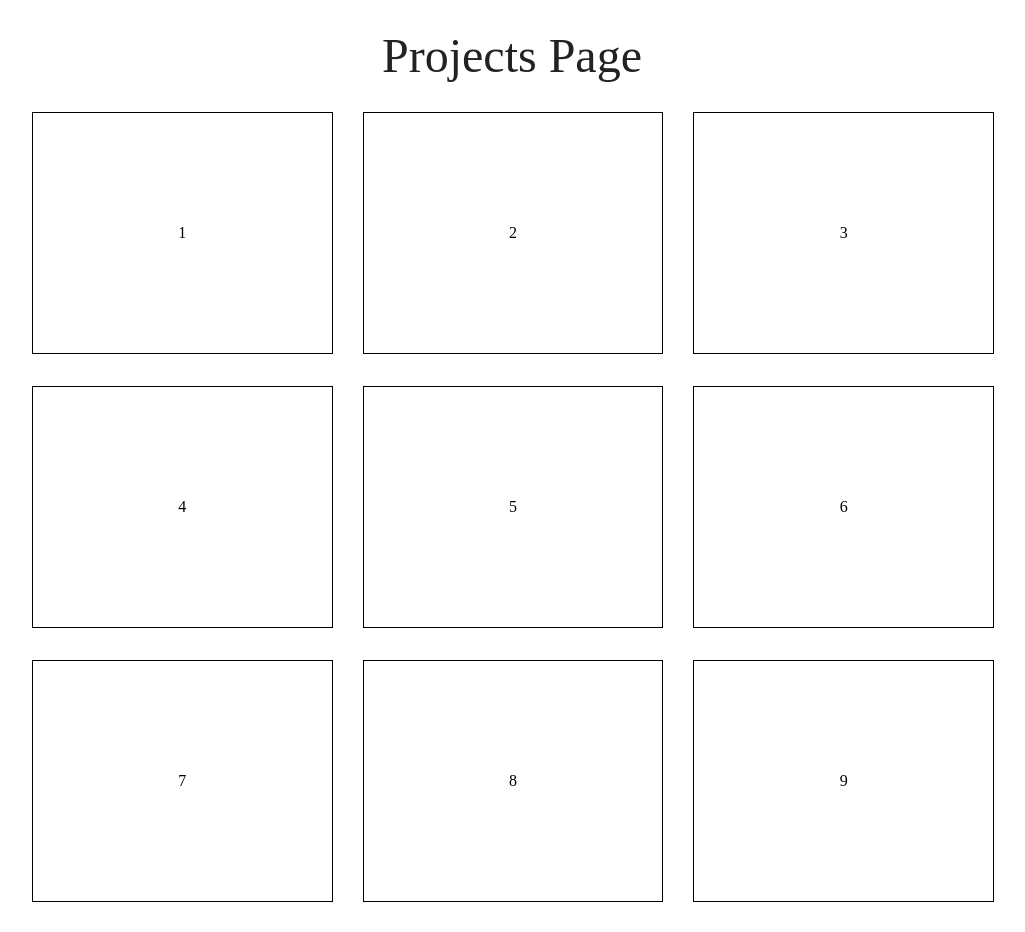
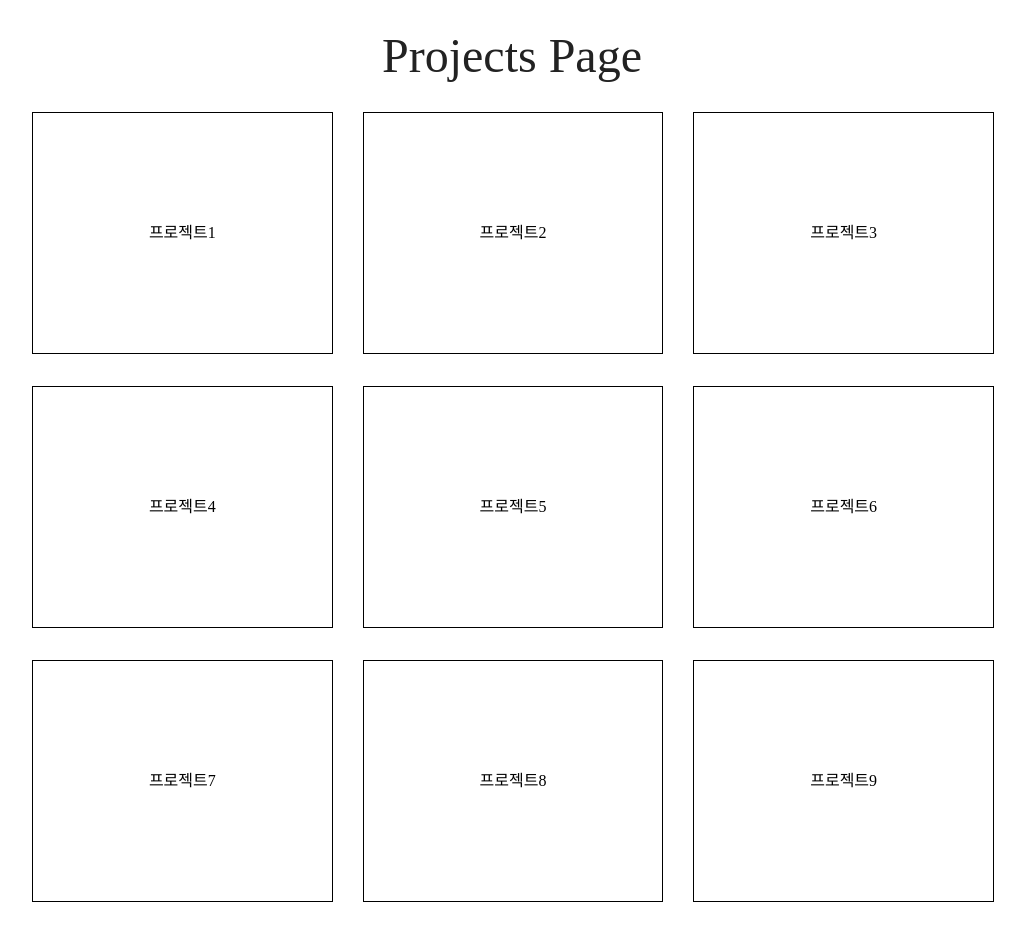
Before and after one commit to startartart/conblog, a React (Vite) app: page /projects in a window 1280 px wide. Shown: the top 932 px of the page, without its empty margins (128-1153 px from the left). Built offline with nearby package versions, Linux system fonts and the light colour scheme.

Commit message:
feat: Projects 데이터 및 이동 구현

```diff
--- a/src/pages/Projects.tsx
+++ b/src/pages/Projects.tsx
@@ -1,28 +1,52 @@
 import styled from 'styled-components';
 import useCurrentMedia from '../hooks/useCurrentMedia';
+import { useNavigate } from 'react-router-dom';
 
 type ProjectLayoutProps = {
   $count: number;
 };
 
+type ProjectListProps = {
+  id: number[];
+  content: string[];
+};
+
+const ProjectList = [
+  { id: 1, content: '프로젝트1' },
+  { id: 2, content: '프로젝트2' },
+  { id: 3, content: '프로젝트3' },
+  { id: 4, content: '프로젝트4' },
+  { id: 5, content: '프로젝트5' },
+  { id: 6, content: '프로젝트6' },
+  { id: 7, content: '프로젝트7' },
+  { id: 8, content: '프로젝트8' },
+  { id: 9, content: '프로젝트9' },
+  { id: 10, content: '프로젝트10' },
+  { id: 11, content: '프로젝트11' },
+];
+
 export default function Projects() {
   const rowValue = useCurrentMedia({ method: 'row' });
   const count = typeof rowValue === 'number' ? rowValue : 0;
+  const navigate = useNavigate();
+
+  const goProjectPage = (idx: ProjectListProps) => {
+    navigate(`/project/${idx.id}`, { state: { content: idx.content } });
+  };
+
   return (
     <Layout>
       <Title>
         <LargeText>Projects Page</LargeText>
       </Title>
       <ProjectLayout $count={count}>
-        <ProjectBox>1</ProjectBox>
-        <ProjectBox>2</ProjectBox>
-        <ProjectBox>3</ProjectBox>
-        <ProjectBox>4</ProjectBox>
-        <ProjectBox>5</ProjectBox>
-        <ProjectBox>6</ProjectBox>
-        <ProjectBox>7</ProjectBox>
-        <ProjectBox>8</ProjectBox>
-        <ProjectBox>9</ProjectBox>
+        {ProjectList.map((idx) => {
+          return (
+            <ProjectBox key={idx.id} onClick={() => goProjectPage(idx)}>
+              {idx.content}
+            </ProjectBox>
+          );
+        })}
       </ProjectLayout>
     </Layout>
   );
```
